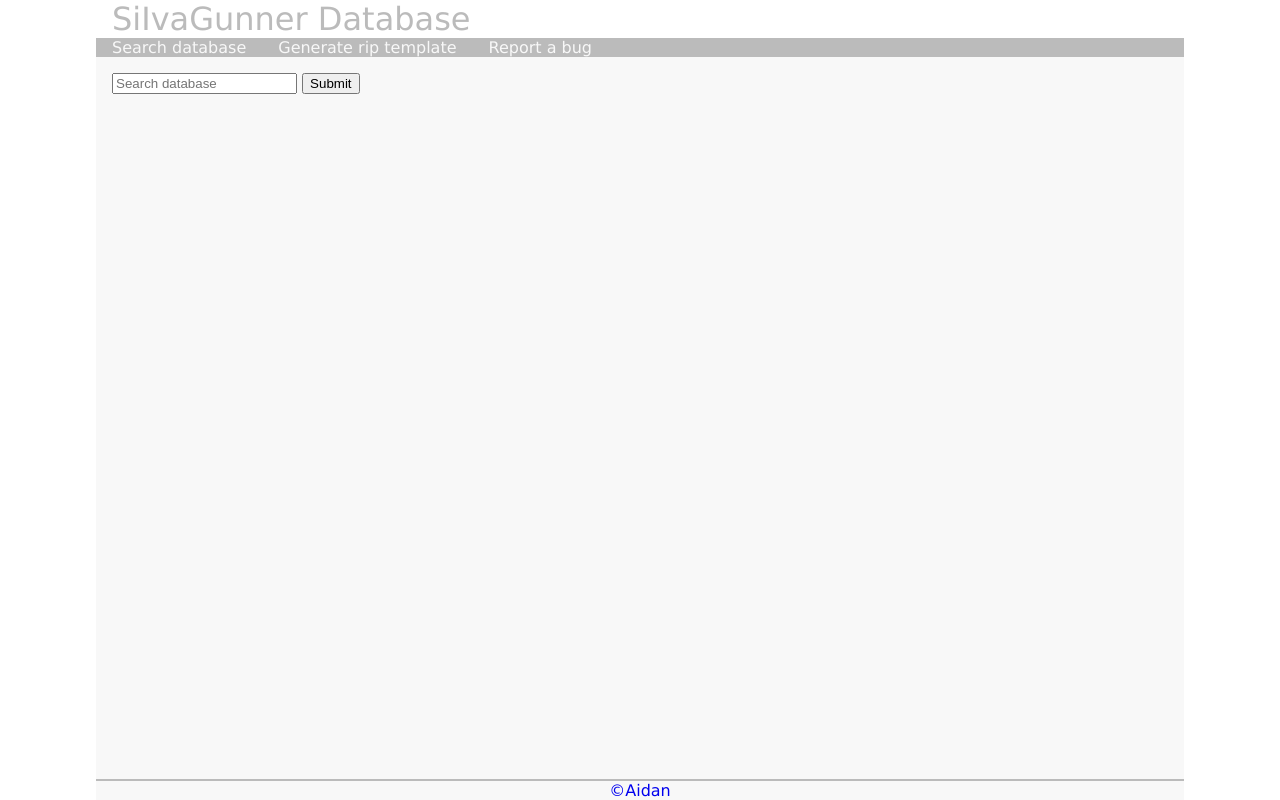
After one commit to SiIvaGunner-Database/SiIvaGunner-Database, a PHP site: page /index.php in a window 1280 px wide. The commit adds this page. Run offline with PHP 8.4, Linux system fonts and the light colour scheme.

Commit message:
Changed html files to php and updated some CSS.

```diff
--- /dev/null
+++ b/footer.html
@@ -0,0 +1,4 @@
+<hr/>
+<footer>
+  <a target="_blank" href="https://github.com/AAAAAAidan">&copy;Aidan</a>
+</footer>
--- /dev/null
+++ b/index.php
@@ -0,0 +1,21 @@
+<!doctype html>
+<html>
+  <head>
+    <title>SiIvaGunner Database</title>
+    <link rel="shortcut icon" type="image/png" href="gadget.png"/>
+    <link rel="stylesheet" type="text/css" href="style.css">
+    <script src="script.js"></script>
+  </head>
+  <body>
+    <?php include("nav.html"); ?>
+    <div id="main">
+      <div id="database">
+        <form>
+          <input type = "text" id = "textBox" placeholder="Search database"/>
+          <input type = "button" id = "submitBtn" onClick="formSubmit()" value = "Submit"/>
+        </form>
+      </div>
+    </div>
+    <?php include("footer.html"); ?>
+  </body>
+</html>
--- /dev/null
+++ b/nav.html
@@ -0,0 +1,10 @@
+<header>
+  SiIvaGunner Database
+</header>
+<div id="nav">
+  <ul>
+    <li><a id="databaseLink" href="index.php">Search database</a></li>
+    <li><a id="generatorLink" href="generator.php">Generate rip template</a></li>
+    <li><a id="reportLink" href="report.php">Report a bug</a></li>
+  </ul>
+</div>
--- a/script.js
+++ b/script.js
@@ -0,0 +1,7 @@
+window.onload = function() {
+  var a = document.getElementById("databaseLink");
+
+  a.onclick = function() {
+    //alert("AAAA");
+  }
+}
--- a/style.css
+++ b/style.css
@@ -28,11 +28,15 @@
   font-size: 32px;
   color: #BBBBBB;
   padding-left: 16px;
+  /*
   border: 2px solid yellow;
+  //*/
 }
 
 #nav {
+  /*
   border: 2px solid red;
+  //*/
 }
 
 #nav ul {
@@ -48,7 +52,7 @@
 }
 
 #nav li a {
-  color: white;
+  color: #f8f8f8;
   text-align: center;
   padding: 16px;
   text-decoration: none;
@@ -61,7 +65,10 @@
 #main {
   padding: 16px;
   flex-grow: 1;
+  background-color: #f8f8f8;
+  /*
   border: 2px solid green;
+  //*/
 }
 
 #database {
@@ -69,23 +76,26 @@
 }
 
 #generator {
-  display: none;
+
 }
 
 #report {
-  display: none;
+
 }
 
 hr {
   color: #BBBBBB;
   margin: 0;
   border-top: 0;
-  border-width: 1.2px;
+  border-width: 1.4px;
   border-style: solid;
 }
 
 footer {
   color: #BBBBBB;
   text-align: center;
+  background-color: #f8f8f8;
+  /*
   border: 2px solid blue;
+  //*/
 }
```
Also changed, not shown: generator.php (added, +21 -0 lines), index.html (deleted, +0 -45 lines), report.php (added, +21 -0 lines).
